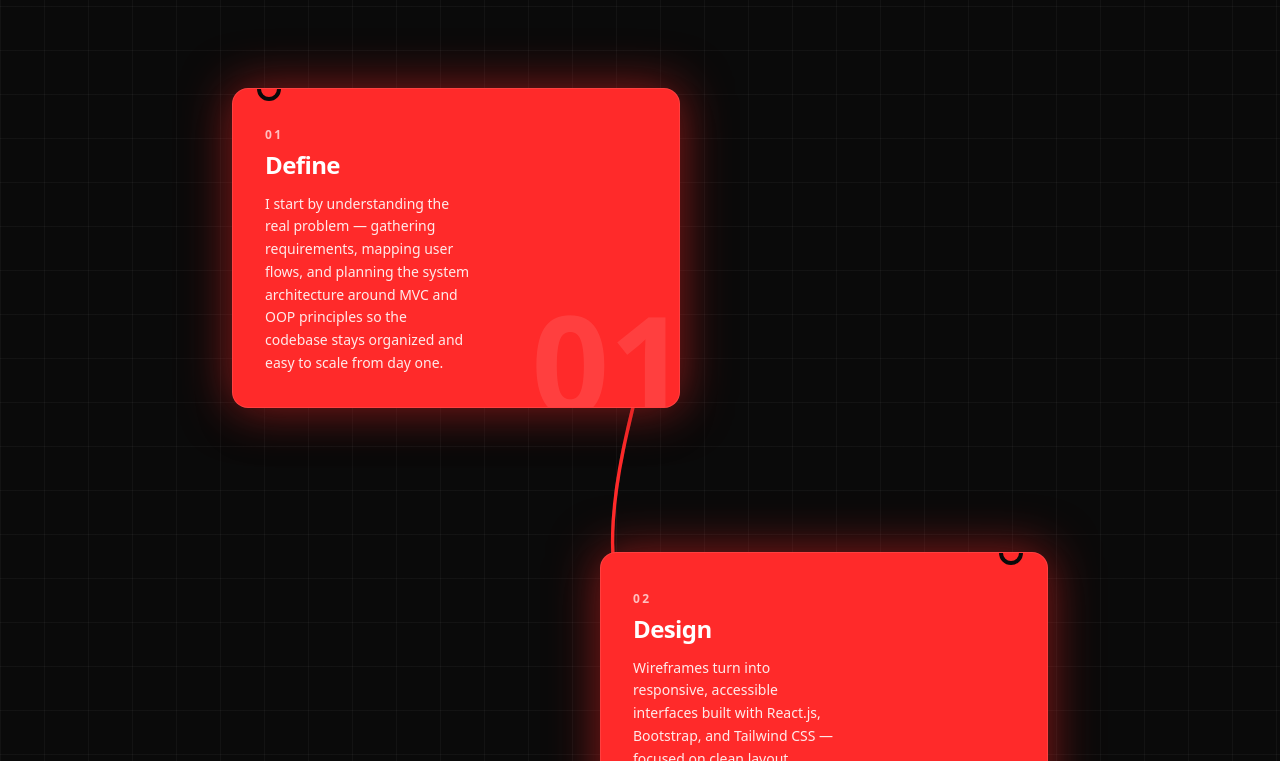
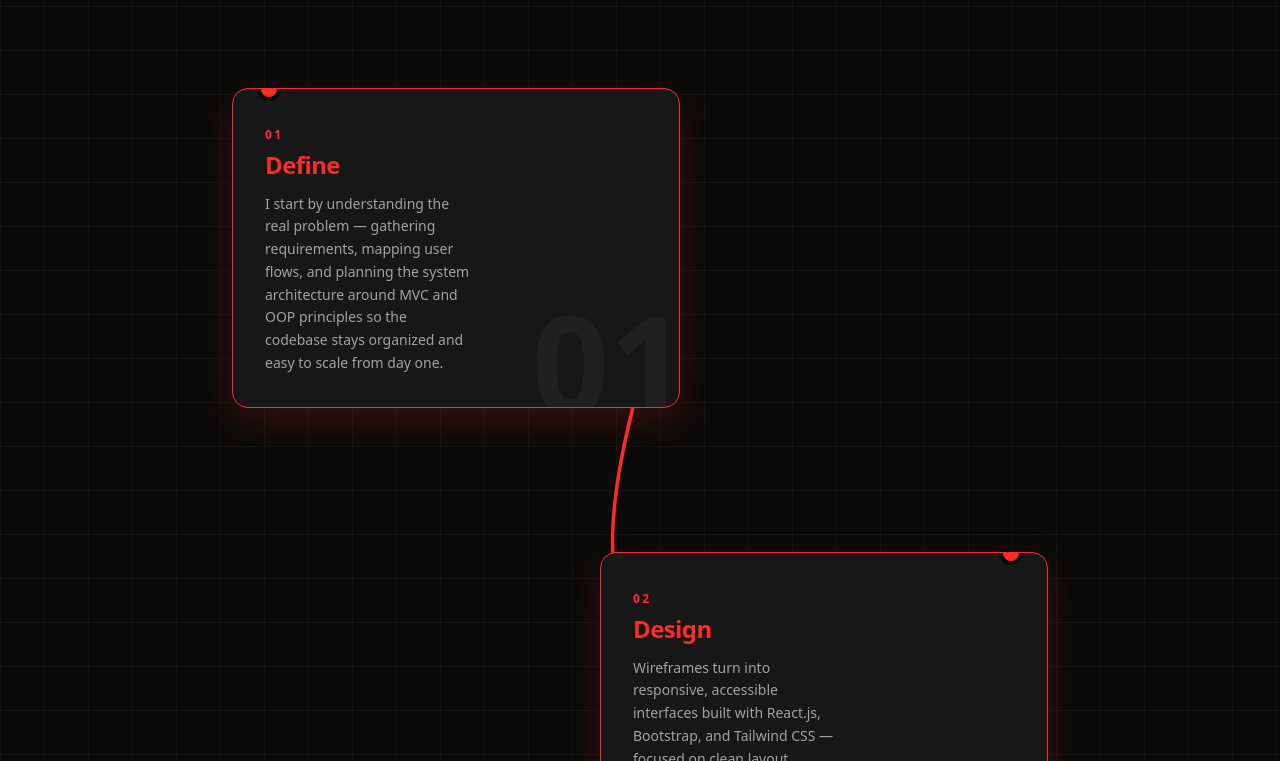
Before and after one commit to azamagr/azamagr.github.io, a React (Vite) app: page / in a window 1280 px wide. Shown: the part 1919-2680 px from the top of the page. Built offline with nearby package versions, Linux system fonts and the light colour scheme.

Commit message:
editing code

```diff
--- a/src/ProcessTimeline.jsx
+++ b/src/ProcessTimeline.jsx
@@ -140,20 +140,21 @@ function ProcessCard({ id, title, desc, align }) {
       <motion.div
         ref={ref}
         animate={{
-          backgroundColor: inView ? "#ff2a2a" : baseBg,
+          backgroundColor: baseBg,
+          borderColor: inView ? "#ff2a2a" : isDark ? "rgba(255,255,255,0.1)" : "rgba(0,0,0,0.1)",
           boxShadow: inView
-            ? "0 0 50px rgba(255,42,42,0.55), 0 20px 40px rgba(0,0,0,0.15)"
+            ? "0 15px 40px rgba(255,42,42,0.18)"
             : isDark
             ? "0 10px 30px rgba(0,0,0,0.4)"
             : "0 10px 30px rgba(0,0,0,0.08)",
         }}
         transition={{ duration: 0.4, ease: "easeOut" }}
-        className="relative w-[92%] max-w-sm overflow-hidden rounded-2xl border border-black/10 p-7 dark:border-white/10 sm:max-w-md sm:p-8"
+        className="relative w-[92%] max-w-sm overflow-hidden rounded-2xl border p-7 sm:max-w-md sm:p-8"
       >
         {/* Large ghost number watermark, for a distinctive premium feel */}
         <span
           className={`pointer-events-none absolute -bottom-6 -right-2 text-[7rem] font-black leading-none transition-colors duration-300 sm:text-[8.5rem] ${
-            inView ? "text-white/10" : isDark ? "text-white/[0.04]" : "text-black/[0.04]"
+            isDark ? "text-white/[0.04]" : "text-black/[0.04]"
           }`}
         >
           {id}
@@ -161,7 +162,7 @@ function ProcessCard({ id, title, desc, align }) {
 
         {/* Hole-punch detail, like a luggage tag / badge */}
         <div
-          className={`absolute -top-3 h-6 w-6 rounded-full border-4 border-white dark:border-[#0a0a0a] ${
+          className={`absolute -top-3 h-6 w-6 rounded-full border-4 border-white transition-colors duration-300 dark:border-[#0a0a0a] ${
             align === "left" ? "left-6" : "right-6"
           }`}
           style={{ backgroundColor: inView ? "#ff2a2a" : isDark ? "#333333" : "#e5e5e5" }}
@@ -169,21 +170,22 @@ function ProcessCard({ id, title, desc, align }) {
 
         <span
           className={`relative text-xs font-black tracking-[0.2em] transition-colors duration-300 ${
-            inView ? "text-white/70" : isDark ? "text-white/40" : "text-black/40"
+            inView ? "text-[#ff2a2a]" : isDark ? "text-white/40" : "text-black/40"
           }`}
         >
           {id}
         </span>
+        {/* Only the heading turns red when active — the box itself stays neutral */}
         <h3
           className={`relative mt-1 text-2xl font-black tracking-tight transition-colors duration-300 ${
-            inView ? "text-white" : isDark ? "text-white" : "text-black"
+            inView ? "text-[#ff2a2a]" : isDark ? "text-white" : "text-black"
           }`}
         >
           {title}
         </h3>
         <p
           className={`relative mt-3 max-w-[26ch] text-sm leading-relaxed transition-colors duration-300 ${
-            inView ? "text-white/90" : isDark ? "text-white/60" : "text-black/60"
+            isDark ? "text-white/60" : "text-black/60"
           }`}
         >
           {desc}
```
